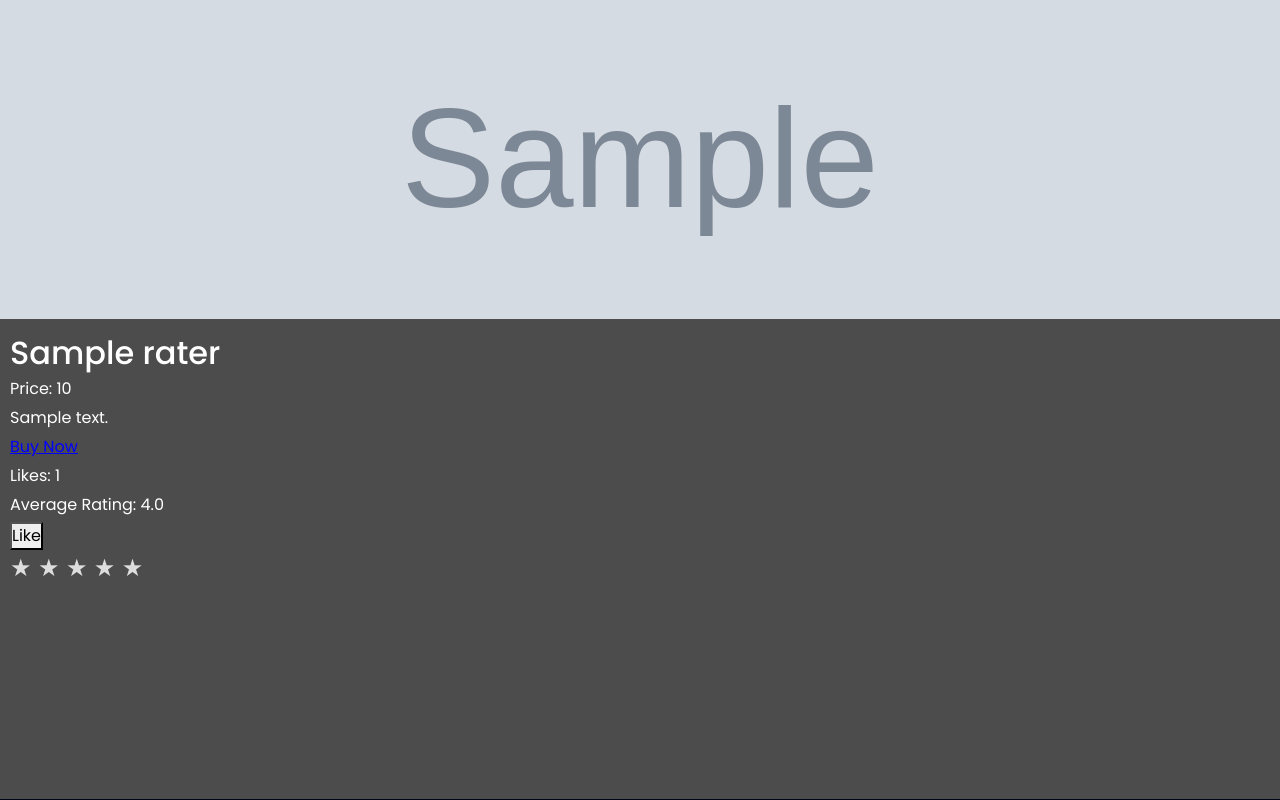
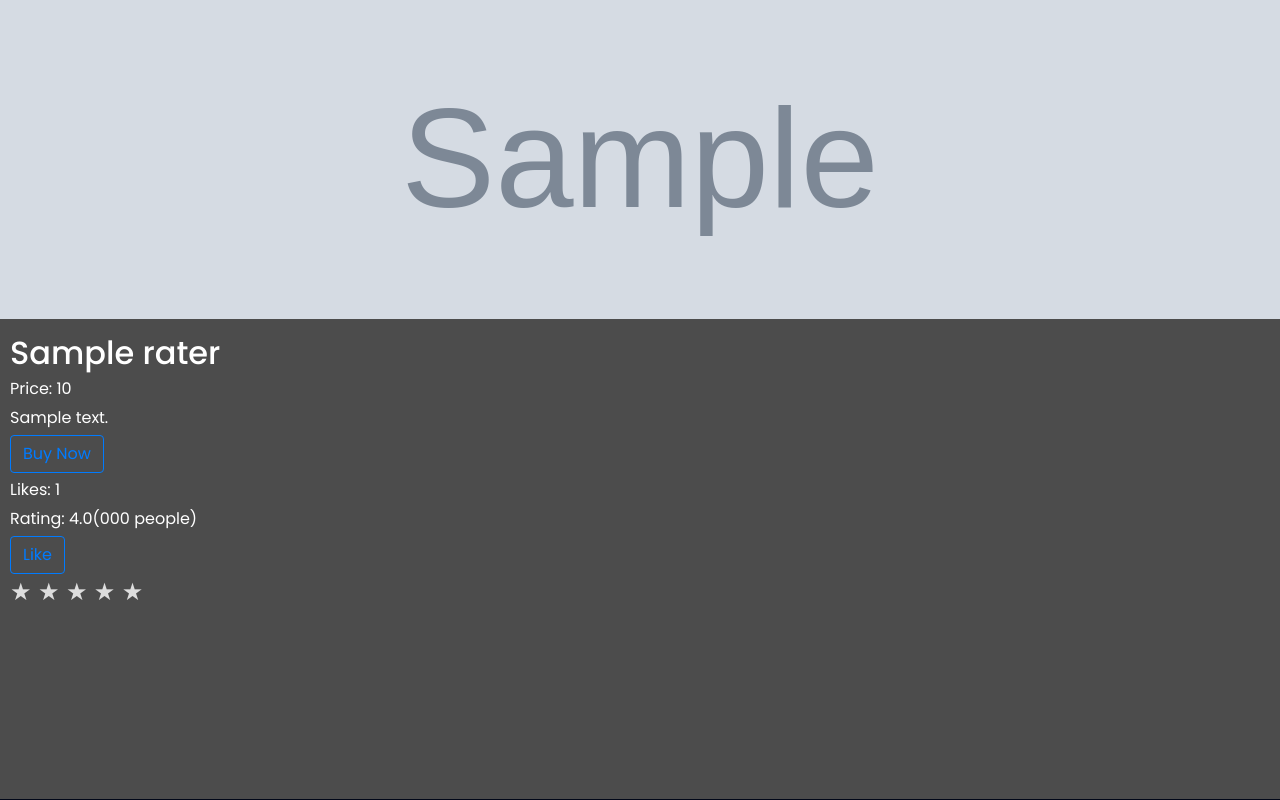
Before and after one commit to SujalSuryawanshi/Assanj, a Django app: template templates/rater_list.html in a window 1280 px wide. Shown: the part 97-897 px from the top of the page. Run offline with Django 5.2, Linux system fonts and the light colour scheme; the template is opened without the code that fills it: most values are stand-ins (such as "Sample title", 1, 10 or a date in 2020); grey boxes marked "Sample" are stand-in pictures; some web fonts are replaced.

Commit message:
Update rater_list.html

```diff
--- a/templates/rater_list.html
+++ b/templates/rater_list.html
@@ -16,19 +16,18 @@
             <h2>{{ rater.name }}</h2>
             <p>Price: {{ rater.price }}</p>
             <p>{{ rater.description }}</p>
-            <a href="{{ rater.aff_link }}" target="_blank">Buy Now</a>
+            <button href="{{ rater.aff_link }}" target="_blank" class='btn btn-outline-primary'>Buy Now</button>
             <p id="likes-{{ rater.id }}">Likes: {{ rater.total_likes }}</p>
-            <p id="rating-{{ rater.id }}">Average Rating: {{ rater.average_rating|floatformat:1 }}</p>
+            <p id="rating-{{ rater.id }}">Rating: {{ rater.average_rating|floatformat:1 }}({{ rater.number_of_reviews }} people)</p>
 
             <!-- Like Form -->
-            <button onclick="likeRater({{ rater.id }})">
+            <button onclick="likeRater({{ rater.id }})" class='btn btn-outline-primary'>
                 {% if user in rater.likes.all %}
                     Unlike
                 {% else %}
                     Like
                 {% endif %}
             </button>
-
             <!-- Five-Star Rating -->
             <div class="star-rating" id="star-rating-{{ rater.id }}">
                 {% for i in "12345" %}
```
